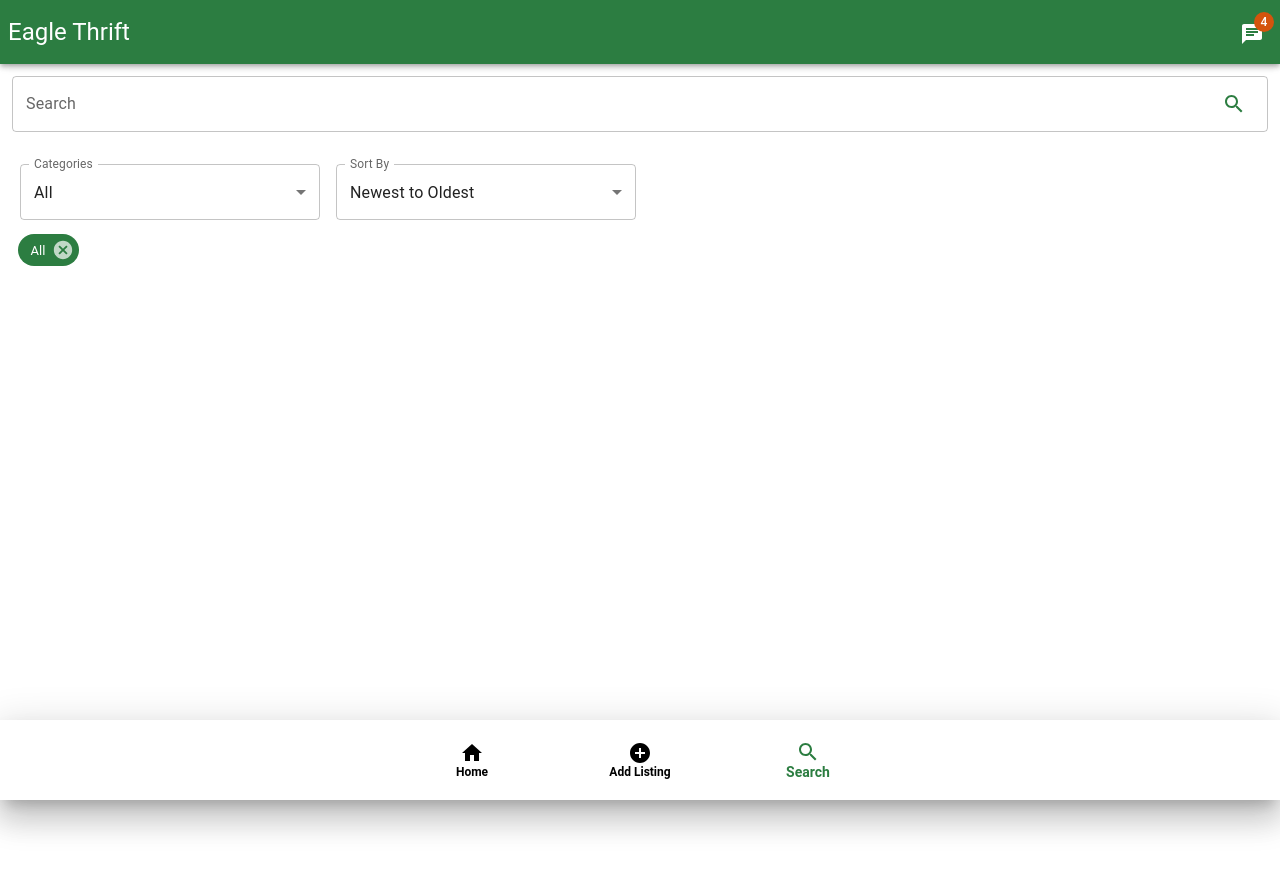
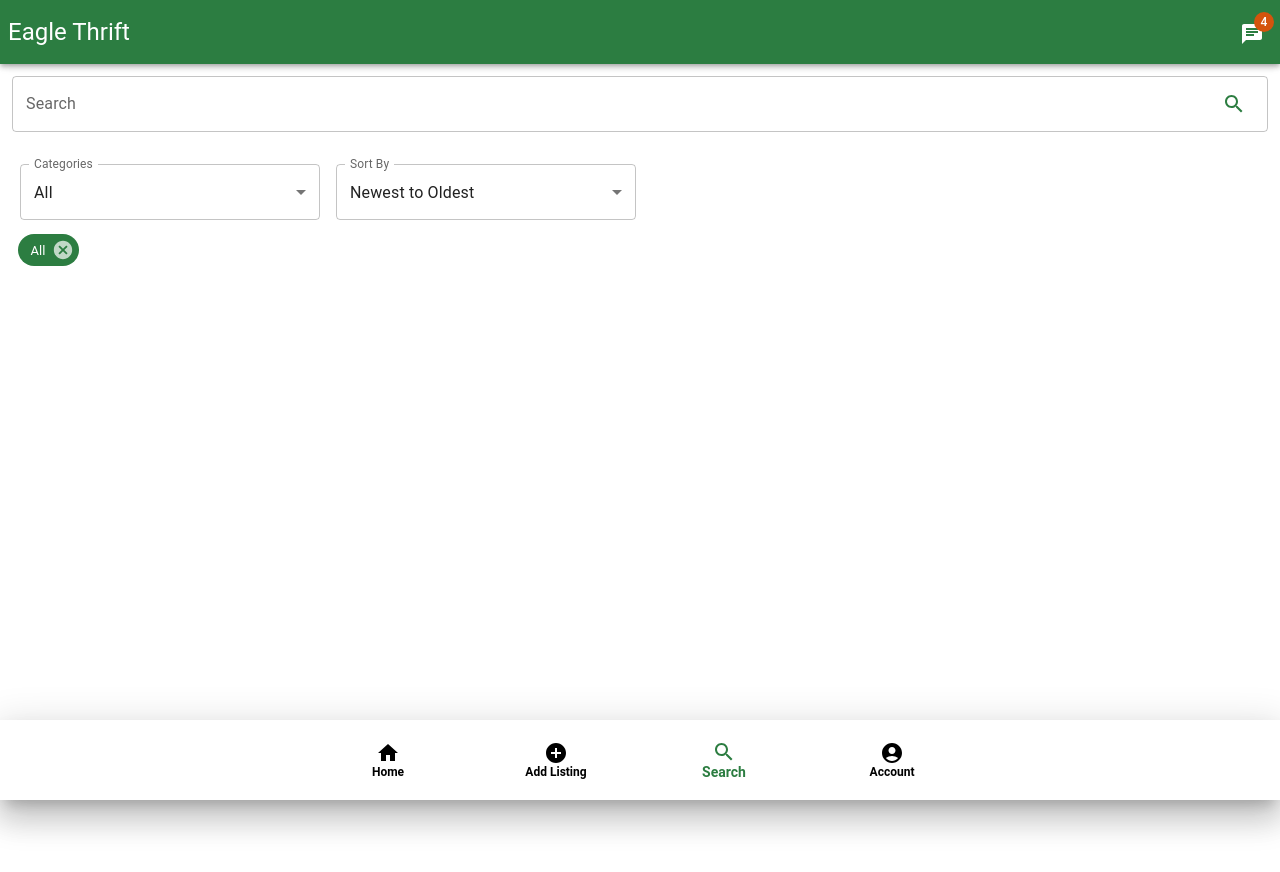
Before and after one commit to siddharth-pudasaini/eagle-thrift-frontend, a React (Create React App) app: page /search in a window 1280 px wide. Shown: the top 872 px of the page. Built offline with nearby package versions, Linux system fonts and the light colour scheme.

Commit message:
Routes for Accounts Page

```diff
--- a/src/App.js
+++ b/src/App.js
@@ -4,7 +4,7 @@ import AddListing from "./pages/addListing";
 import Search from "./pages/search";
 import NotFound from "./pages/404Error";
 import SignUp from "./pages/signUp";
-import AccountInfo from "./pages/AccountInfo";
+import AccountInfo from "./pages/account";
 
 import { AuthProvider } from "./providers/AuthProvider";
 import { UIProvider } from "./providers/UIprovider";
@@ -23,7 +23,7 @@ function App() {
             <Route path="/signUp" element={<SignUp />} />
             <Route path="/add-listing" excat element={<AddListing />} />
             <Route path="/search" excat element={<Search />} />
-            <Route path="/accountInfo" excat element={<AccountInfo />} />
+            <Route path="/account-info" excat element={<AccountInfo />} />
             <Route path="/" excat element={<Home />} />
             <Route path="*" element={<NotFound />} />
           </Routes>
--- a/src/components/bottomNavigation.js
+++ b/src/components/bottomNavigation.js
@@ -5,24 +5,28 @@ import BottomNavigationAction from "@mui/material/BottomNavigationAction";
 import HomeIcon from "@mui/icons-material/HomeSharp";
 import SearchIcon from "@mui/icons-material/SearchSharp";
 import AddCircleIcon from "@mui/icons-material/AddCircleSharp";
+import AccountCircleIcon from "@mui/icons-material/AccountCircle";
 
 import Paper from "@mui/material/Paper";
 
 export default function FixedBottomNavigation() {
-  const [value, setValue] = useState();
+  const [value, setValue] = useState(0);
   const navigate = useNavigate();
   const location = useLocation();
 
   useEffect(() => {
     switch (location.pathname) {
+      case "/":
+        setValue(0);
+        break;
       case "/add-listing":
         setValue(1);
         break;
       case "/search":
         setValue(2);
         break;
-      case "/":
-        setValue(0);
+      case "/account-info":
+        setValue(3);
         break;
       default:
         setValue(0);
@@ -41,6 +45,9 @@ export default function FixedBottomNavigation() {
       case 2:
         navigate("/search");
         break;
+      case 3:
+        navigate("/account-info");
+        break;
       default:
         navigate("/");
     }
@@ -52,7 +59,7 @@ export default function FixedBottomNavigation() {
       className="bottomNav"
       sx={{
         position: "sticky",
-        bottom:0,
+        bottom: 0,
         width: "100%",
         zIndex: 10,
         marginTop: "1%",
@@ -64,9 +71,8 @@ export default function FixedBottomNavigation() {
         onChange={handleNavigationChange}
         sx={{
           padding: 5,
-
           "& .MuiBottomNavigationAction-root": {
-            fontSize: "1rem", // Change the font size here
+            fontSize: "1rem",
             fontWeight: "bold",
             color: "black",
           },
@@ -87,6 +93,10 @@ export default function FixedBottomNavigation() {
           label="Search"
           icon={<SearchIcon sx={{ fontSize: "1.5rem" }} />}
         />
+        <BottomNavigationAction
+          label="Account"
+          icon={<AccountCircleIcon sx={{ fontSize: "1.5rem" }} />}
+        />
       </BottomNavigation>
     </Paper>
   );
--- /dev/null
+++ b/src/pages/account.js
@@ -0,0 +1,24 @@
+import Navbar from "../components/navbar";
+import SimpleBottomNavigation from "../components/bottomNavigation";
+
+import Filters from "../components/filters";
+import ScrollToTop from "../components/scrollButton";
+
+import ContentArea from "../components/contentArea";
+
+import AccountInfo from "../components/accountInfo";
+
+const Home = () => {
+  return (
+    <>
+      <Navbar />
+      <ContentArea>
+        <AccountInfo />
+      </ContentArea>
+      <ScrollToTop />
+      <SimpleBottomNavigation />
+    </>
+  );
+};
+
+export default Home;
```
Also changed, not shown: src/components/accountInfo.js (renamed from src/pages/AccountInfo.js).
